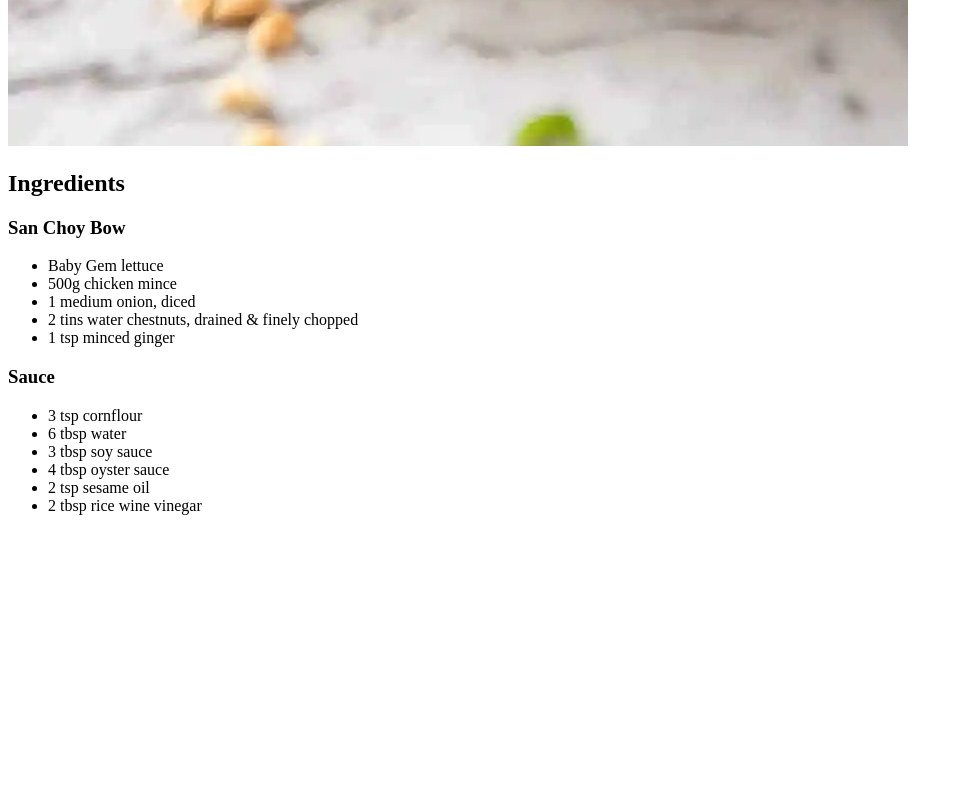
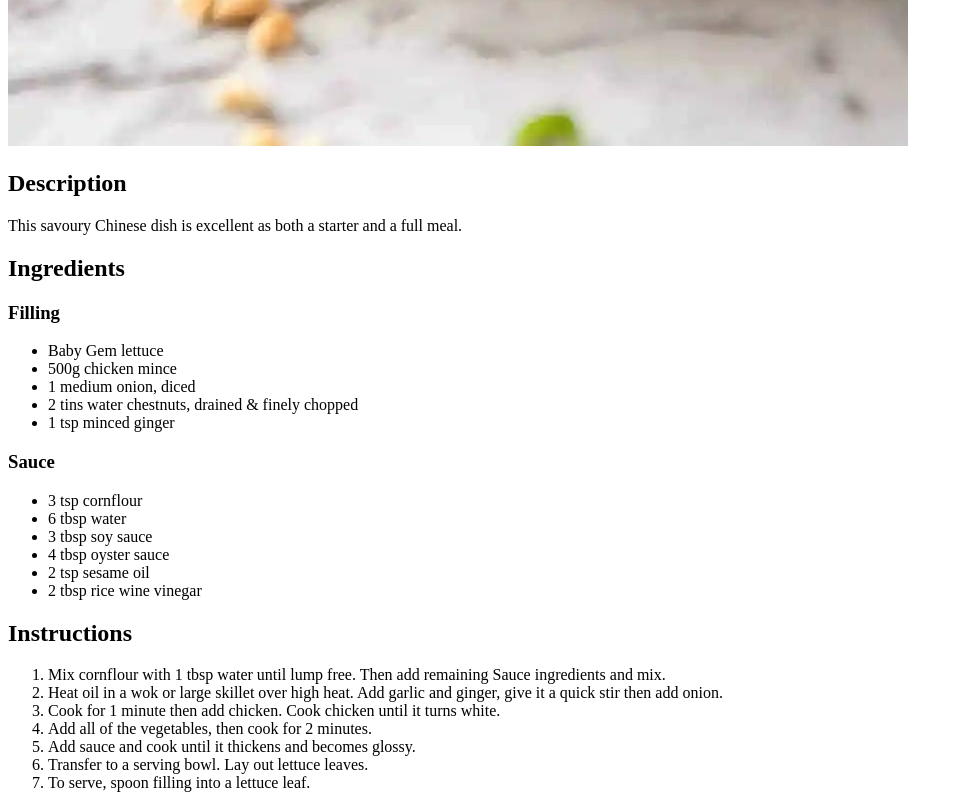
Before and after one commit to WrenaissanceMan/odin-recipes, a plain HTML site: page recipes/san-choy-bow.html in a window 1280 px wide. Shown: the part 1195-2003 px from the top of the page, without its empty margins (0-963 px from the left). Before the commit the page ends 1726 px from the top, so only its background shows below. Drawn offline with Linux system fonts and the light colour scheme.

Commit message:
Add Instruction section

```diff
--- a/recipes/san-choy-bow.html
+++ b/recipes/san-choy-bow.html
@@ -10,8 +10,11 @@
 
         <img src="../images/san-choy-bow.webp">
 
+        <h2>Description</h2>
+        <p>This savoury Chinese dish is excellent as both a starter and a full meal.</p>
+
         <h2>Ingredients</h2>
-        <h3>San Choy Bow</h3>
+        <h3>Filling</h3>
         <ul>
             <li>Baby Gem lettuce</li>
             <li>500g chicken mince</li>
@@ -28,5 +31,16 @@
             <li>2 tsp sesame oil</li>
             <li>2 tbsp rice wine vinegar</li>
         </ul>
+
+        <h2>Instructions</h2>
+        <ol>
+            <li>Mix cornflour with 1 tbsp water until lump free. Then add remaining Sauce ingredients and mix.</li>
+            <li>Heat oil in a wok or large skillet over high heat. Add garlic and ginger, give it a quick stir then add onion.</li>
+            <li>Cook for 1 minute then add chicken. Cook chicken until it turns white.</li>
+            <li>Add all of the vegetables, then cook for 2 minutes.</li>
+            <li>Add sauce and cook until it thickens and becomes glossy.</li>
+            <li>Transfer to a serving bowl. Lay out lettuce leaves.</li>
+            <li>To serve, spoon filling into a lettuce leaf.</li>
+        </ol>
     </body>
 </html>
```
